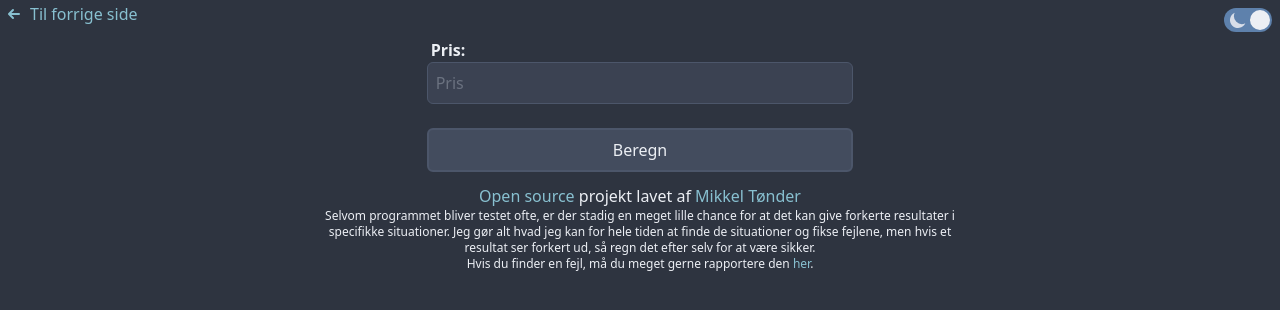
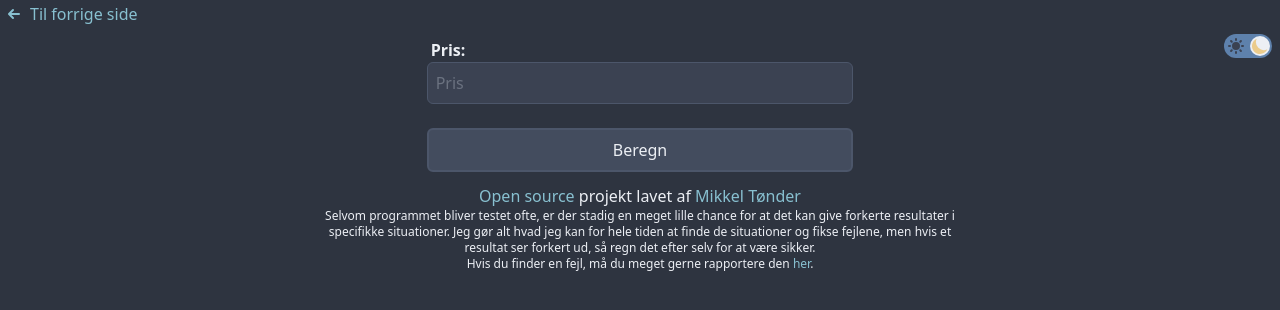
Before and after one commit to Mikkel-T/matematik, a Next.js app: page /moms in a window 1280 px wide. Shown: the top 310 px of the page. Built offline with nearby package versions, Linux system fonts and the light colour scheme.

Commit message:
Update theme switch

```diff
--- a/components/Layout/Header.tsx
+++ b/components/Layout/Header.tsx
@@ -19,11 +19,11 @@ export default function Header() {
       {resolvedTheme && (
         <div
           onClick={() => setTheme(resolvedTheme === 'dark' ? 'light' : 'dark')}
-          className="absolute right-0 w-12 m-2 h-6 inline-flex items-center ml-2 rounded-full cursor-pointer bg-nord10 toggle "
+          className="absolute right-0 w-12 m-2 h-6 ml-2 rounded-full items-center flex cursor-pointer bg-nord10 toggle"
         >
-          <div className=" h-5 w-5 rounded-full transition-all dark:translate-x-6 duration-300 bg-nord6 z-10 mx-0.5 ring-nord11" />
-          <MoonIcon className="h-5 w-5 text-nord4 absolute translate-x-1" />
-          <SunIcon className="h-5 w-5 text-nord13 absolute translate-x-6" />
+          <div className="h-5 w-5 rounded-full transition-all dark:translate-x-6 duration-300 bg-nord6 ml-0.5 ring-nord11 absolute" />
+          <SunIcon className="h-5 w-5 text-nord13 dark:text-nord1 absolute translate-x-1 -ml-0.5 transition-colors duration-300" />
+          <MoonIcon className="h-5 w-5 text-nord1 dark:text-nord13 absolute translate-x-6 ml-0.5 transition-colors duration-300" />
         </div>
       )}
     </div>
--- a/package.json
+++ b/package.json
@@ -13,7 +13,7 @@
     "lint": "next lint"
   },
   "dependencies": {
-    "@heroicons/react": "^1.0.3",
+    "@heroicons/react": "^1.0.4",
     "@tailwindcss/forms": "^0.3.3",
     "mathjs": "^9.4.4",
     "next": "^11.1.0",
```
Also changed, not shown: 2 other files (tests, documents, lock files or other folders).
